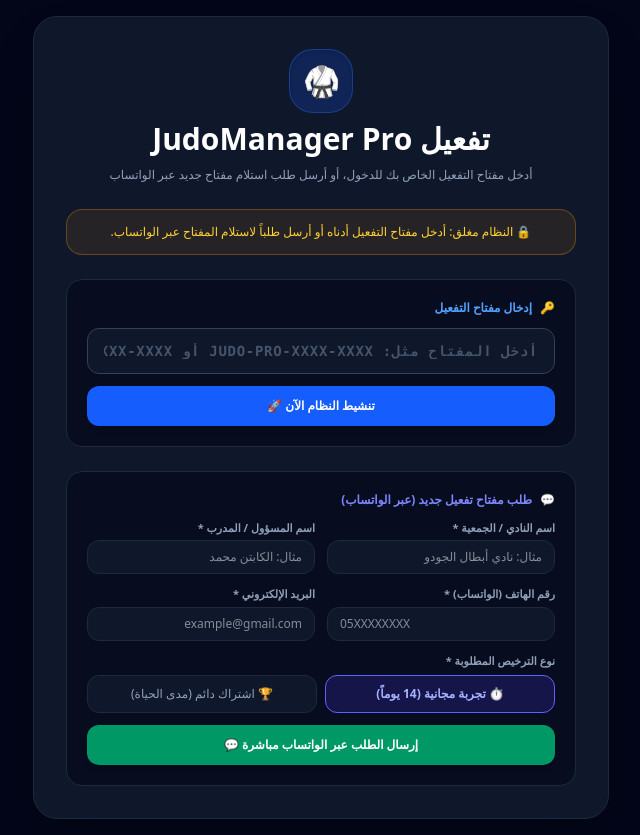
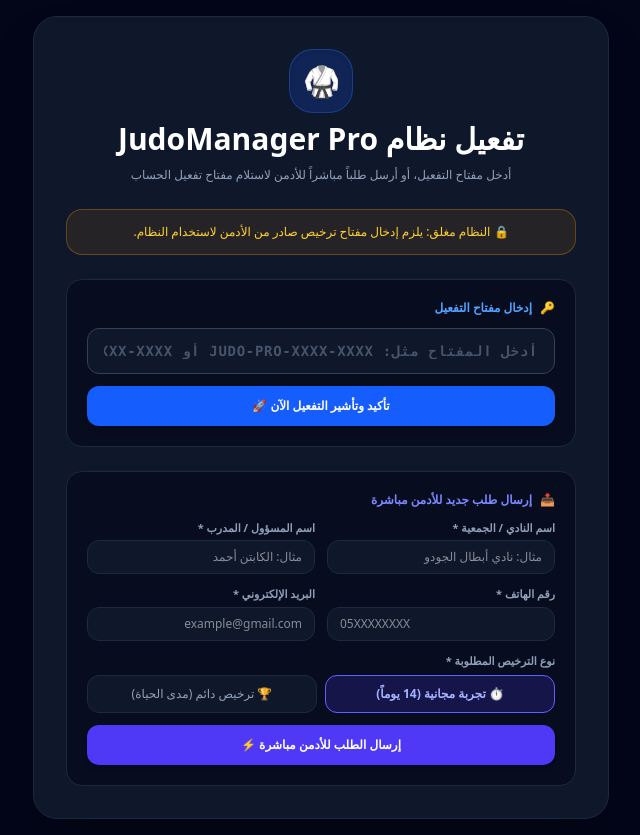
Before and after one commit to Yanisnino/judo-manager, a Next.js app: page /activate in a window 1280 px wide. Shown: the whole page, without its empty margins (319-959 px from the left). Built offline with nearby package versions, Linux system fonts and the light colour scheme.

Commit message:
feat: v5.0.0 - إلغاء تحويلات الواتساب وتفعيل الإرسال المباشر سحابياً لموقع الأدمن مع شاشة تأكيد فورية

```diff
--- a/src/app/activate/page.tsx
+++ b/src/app/activate/page.tsx
@@ -58,16 +58,8 @@
       });
 
       setSubmittedReqId(req.id);
-
-      const typeLabel = requestType === "TRIAL_14_DAYS" ? "فترة تجريبية (14 يوماً)" : "اشتراك مدى الحياة (Lifetime Pro)";
-
-      // Open WhatsApp directly with formatted request
-      const waText = encodeURIComponent(
-        `السلام عليكم، أود طلب مفتاح تفعيل لبرنامج JudoManager Pro:\n- اسم النادي/الجمعية: ${clubName}\n- اسم المسؤول: ${managerName || clubName}\n- رقم الهاتف: ${phone}\n- البريد الإلكتروني: ${email}\n- نوع الترخيص المطلوبة: ${typeLabel}\n- رقم الطلب المرجعي: ${req.id}`
-      );
-      window.open(`https://wa.me/213553823611?text=${waText}`, "_blank");
     } catch (e) {
-      alert("حدث خطأ أثناء الإرسال. يرجى التكرم بفتح الواتساب مباشرة.");
+      alert("حدث خطأ أثناء إرسال الطلب إلى السيرفر. يرجى المحاولة مرة أخرى.");
     } finally {
       setIsSubmitting(false);
     }
@@ -82,9 +74,9 @@
           <div className="w-16 h-16 rounded-3xl bg-blue-600/20 text-blue-400 border border-blue-500/30 font-black text-3xl flex items-center justify-center mx-auto shadow-inner">
             🥋
           </div>
-          <h1 className="text-2xl md:text-3xl font-black text-white">تفعيل JudoManager Pro</h1>
+          <h1 className="text-2xl md:text-3xl font-black text-white">تفعيل نظام JudoManager Pro</h1>
           <p className="text-xs text-slate-400 leading-relaxed">
-            أدخل مفتاح التفعيل الخاص بك للدخول، أو أرسل طلب استلام مفتاح جديد عبر الواتساب
+            أدخل مفتاح التفعيل، أو أرسل طلباً مباشراً للأدمن لاستلام مفتاح تفعيل الحساب
           </p>
         </div>
 
@@ -103,7 +95,7 @@
           </div>
         ) : (
           <div className="bg-amber-500/10 border border-amber-500/30 rounded-2xl p-3.5 text-center text-xs text-amber-300 font-medium">
-            🔒 النظام مغلق: أدخل مفتاح التفعيل أدناه أو أرسل طلباً لاستلام المفتاح عبر الواتساب.
+            🔒 النظام مغلق: يلزم إدخال مفتاح ترخيص صادر من الأدمن لاستخدام النظام.
           </div>
         )}
 
@@ -124,26 +116,35 @@
               type="submit"
               className="w-full bg-blue-600 hover:bg-blue-500 text-white font-bold py-3 rounded-xl text-xs shadow-md transition-all"
             >
-              تنشيط النظام الآن 🚀
+              تأكيد وتأشير التفعيل الآن 🚀
             </button>
           </form>
         </div>
 
-        {/* SECTION 2: Request Key via WhatsApp */}
+        {/* SECTION 2: Direct Cloud Request (No WhatsApp) */}
         <div className="bg-slate-950/60 border border-slate-800 rounded-2xl p-4 md:p-5 space-y-3">
           <h2 className="text-xs font-bold text-indigo-400 flex items-center gap-2">
-            <span>💬</span> طلب مفتاح تفعيل جديد (عبر الواتساب)
+            <span>📥</span> إرسال طلب جديد للأدمن مباشرة
           </h2>
 
           {submittedReqId ? (
-            <div className="bg-emerald-500/10 border border-emerald-500/30 rounded-xl p-4 text-center space-y-2">
-              <div className="text-2xl">📱✨</div>
-              <h3 className="text-xs font-bold text-emerald-400">تم إرسال الطلب بنجاح!</h3>
-              <p className="text-[11px] text-slate-300">
-                رقم الطلب المرجعي: <strong className="text-white font-mono">{submittedReqId}</strong>
+            <div className="bg-emerald-500/10 border border-emerald-500/30 rounded-2xl p-5 text-center space-y-3">
+              <div className="w-12 h-12 rounded-full bg-emerald-500/20 text-emerald-400 flex items-center justify-center mx-auto text-2xl">
+                ✓
+              </div>
+              <h3 className="text-sm font-bold text-emerald-400">تم إرسال طلبك بنجاح للأدمن!</h3>
+              <p className="text-xs text-slate-300 leading-relaxed">
+                رقم مرجع الطلب: <strong className="text-white font-mono bg-slate-900 px-2 py-0.5 rounded border border-slate-800">{submittedReqId}</strong>
                 <br />
-                سيقوم الأدمن بتوليد وموافاتك بالمفتاح عبر الواتساب مباشرة.
+                تم وصول طلبك إلى لوحة تحكم الأدمن. بعد معالجة الطلب سيزودك الأدمن بمفتاح التفعيل لاستخدامه أعلى هذه الصفحة.
               </p>
+              <button
+                type="button"
+                onClick={() => setSubmittedReqId(null)}
+                className="px-4 py-2 bg-slate-800 hover:bg-slate-700 text-slate-300 font-bold rounded-xl text-xs transition-all"
+              >
+                إرسال طلب جديد ↺
+              </button>
             </div>
           ) : (
             <form onSubmit={executeSubmit} className="space-y-3">
@@ -164,7 +165,7 @@
                   <input
                     type="text"
                     required
-                    placeholder="مثال: الكابتن محمد"
+                    placeholder="مثال: الكابتن أحمد"
                     value={managerName}
                     onChange={(e) => setManagerName(e.target.value)}
                     className="w-full bg-slate-900 border border-slate-800 rounded-xl px-3 py-2 text-xs text-white focus:outline-none focus:border-indigo-500"
@@ -174,7 +175,7 @@
 
               <div className="grid grid-cols-1 md:grid-cols-2 gap-3">
                 <div>
-                  <label className="block text-[11px] font-bold text-slate-400 mb-1">رقم الهاتف (الواتساب) *</label>
+                  <label className="block text-[11px] font-bold text-slate-400 mb-1">رقم الهاتف *</label>
                   <input
                     type="tel"
                     required
@@ -221,7 +222,7 @@
                         : "bg-slate-900 border-slate-800 text-slate-400"
                     }`}
                   >
-                    <div className="text-xs">🏆 اشتراك دائم (مدى الحياة)</div>
+                    <div className="text-xs">🏆 ترخيص دائم (مدى الحياة)</div>
                   </button>
                 </div>
               </div>
@@ -229,9 +230,9 @@
               <button
                 type="submit"
                 disabled={isSubmitting}
-                className="w-full bg-emerald-600 hover:bg-emerald-500 text-white font-bold py-3 rounded-xl text-xs shadow-md transition-all flex items-center justify-center space-x-2 space-x-reverse"
+                className="w-full bg-indigo-600 hover:bg-indigo-500 text-white font-bold py-3 rounded-xl text-xs shadow-md transition-all flex items-center justify-center space-x-2 space-x-reverse"
               >
-                <span>{isSubmitting ? "جاري تجهيز الطلب..." : "إرسال الطلب عبر الواتساب مباشرة 💬"}</span>
+                <span>{isSubmitting ? "جاري إرسال الطلب للسيرفر..." : "إرسال الطلب للأدمن مباشرة ⚡"}</span>
               </button>
             </form>
           )}
```
